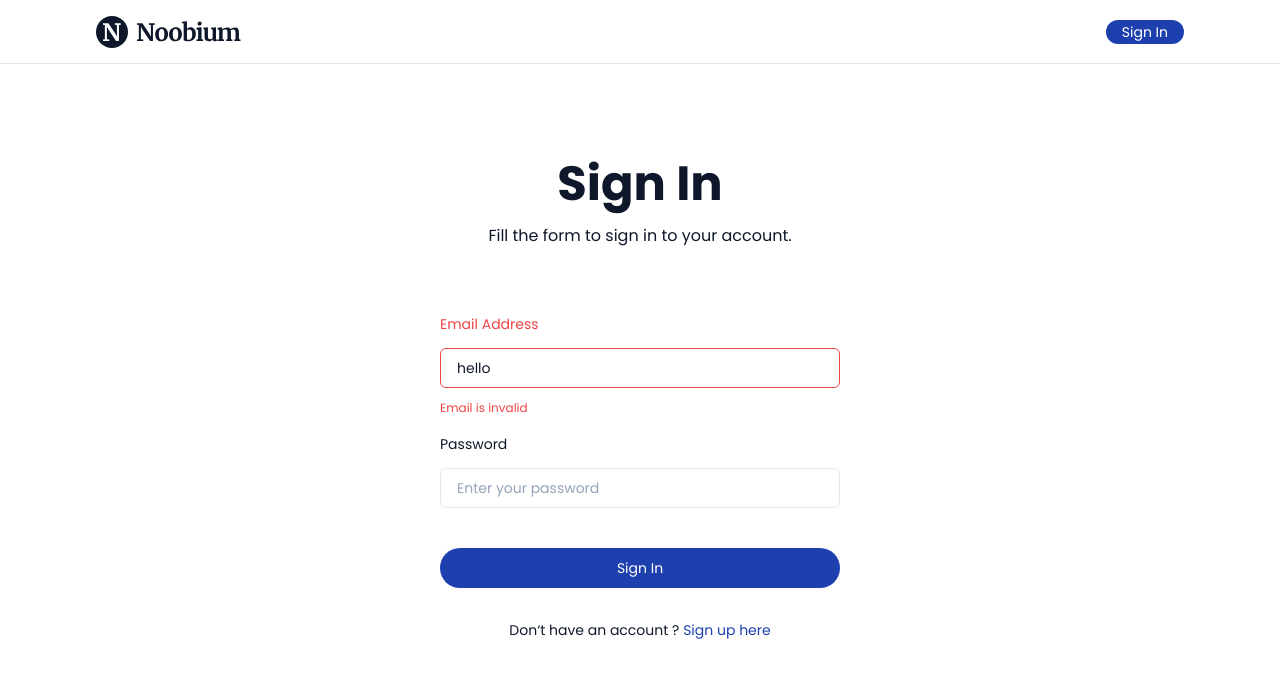
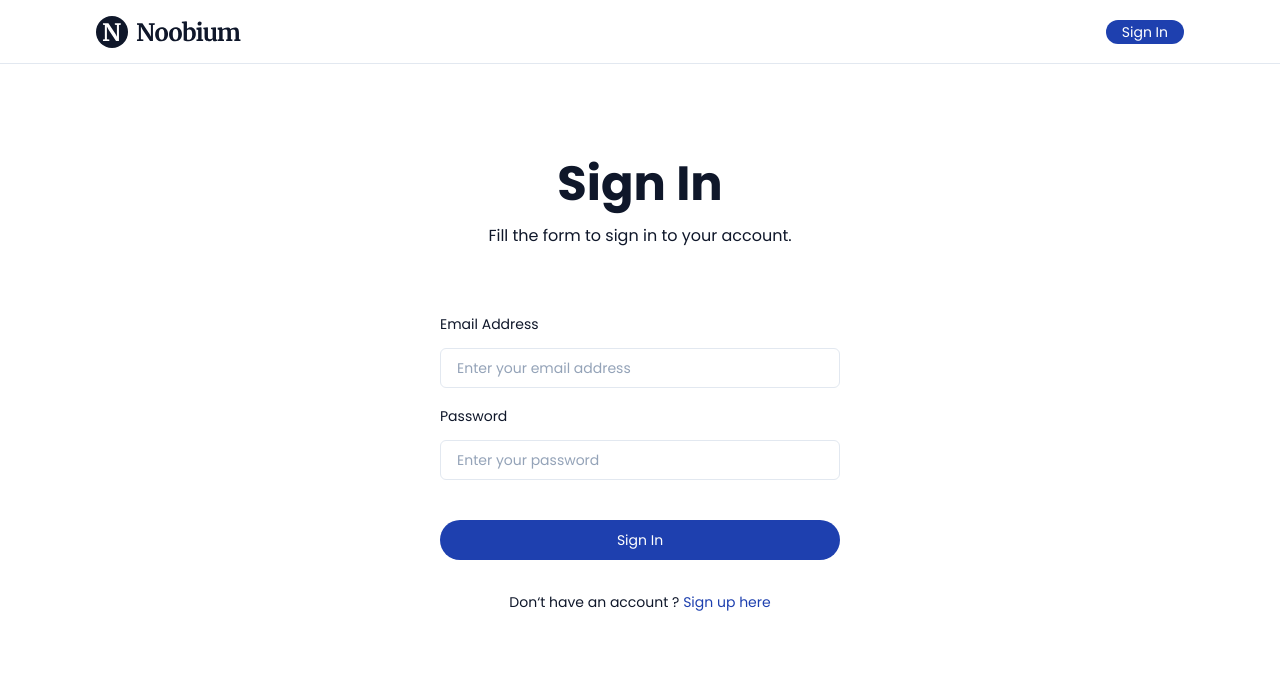
Before and after one commit to Syarif-Ys/noobium, a Next.js app: page /auth/sign-in in a window 1280 px wide. Shown: the top 678 px of the page. Built offline with nearby package versions, Linux system fonts and the light colour scheme.

Commit message:
complete sing in page

```diff
--- a/package.json
+++ b/package.json
@@ -17,10 +17,12 @@
     "classnames": "^2.3.2",
     "eslint": "8.29.0",
     "eslint-config-next": "13.0.6",
+    "formik": "^2.2.9",
     "next": "13.0.6",
     "react": "18.2.0",
     "react-dom": "18.2.0",
-    "typescript": "4.9.3"
+    "typescript": "4.9.3",
+    "yup": "^0.32.11"
   },
   "devDependencies": {
     "autoprefixer": "^10.4.13",
--- a/pages/auth/sign-in.tsx
+++ b/pages/auth/sign-in.tsx
@@ -1,11 +1,30 @@
 import Head from "next/head";
 import Link from "next/link";
+import { useFormik } from "formik";
+import * as Yup from "yup";
+
 import Button from "../../components/Button";
-
 import NavBar from "../../components/NavBar";
 import TextInput from "../../components/TextInput";
 
+const SignInSchema = Yup.object().shape({
+  email: Yup.string()
+    .email("Email format is invalid")
+    .required("Email is required"),
+  password: Yup.string().required("Password is required"),
+});
+
 const SignInPage = () => {
+  const formik = useFormik({
+    initialValues: {
+      email: "",
+      password: "",
+    },
+    validationSchema: SignInSchema,
+    onSubmit: () => {
+      alert("Sign In Successfully");
+    },
+  });
   return (
     <div>
       <Head>
@@ -22,22 +41,28 @@
         </p>
 
         <TextInput
+          name="email"
           label="Email Address"
           type="text"
           placeholder="Enter your email address"
-          value="hello"
-          hasError
-          errorMessage="Email is invalid"
+          value={formik.values.email}
+          hasError={!!formik.errors.email}
+          errorMessage={formik.errors.email}
+          onChange={formik.handleChange}
         />
         <div className="h-4" />
         <TextInput
+          name="password"
           label="Password"
           type="password"
           placeholder="Enter your password"
-          value=""
+          value={formik.values.password}
+          hasError={!!formik.errors.password}
+          errorMessage={formik.errors.password}
+          onChange={formik.handleChange}
         />
         <div className="h-10" />
-        <Button size="large" isFullWidth>
+        <Button size="large" isFullWidth onClick={() => formik.handleSubmit()}>
           Sign In
         </Button>
         <p className="text-slate-900 font-sans text-sm text-center mt-8">
```
Also changed, not shown: 1 other file (tests, documents, lock files or other folders).
